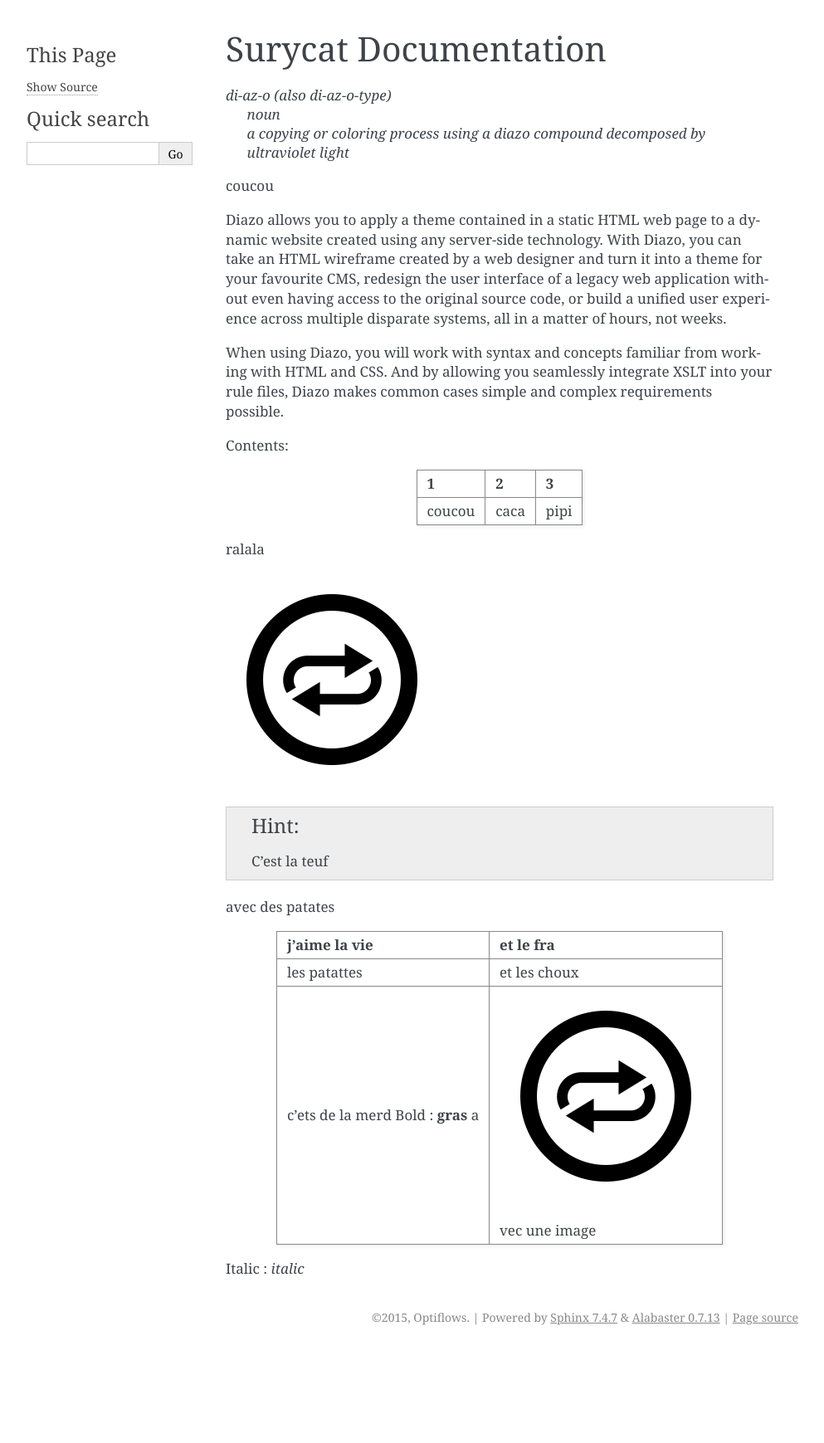
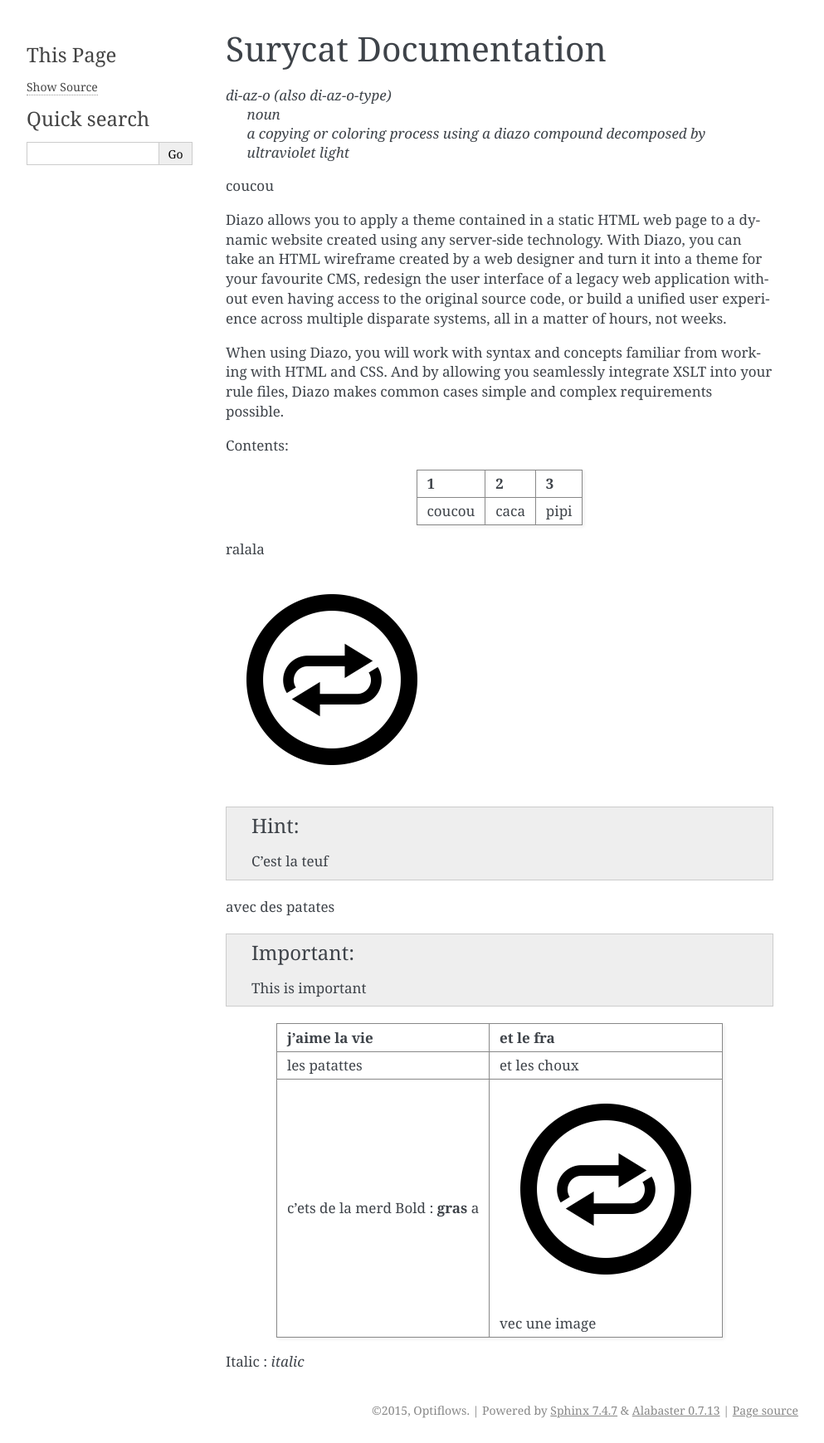
Before and after one commit to maximelerouxopti/Drop, a Sphinx documentation site: the page built from docs/index.rst, in a window 1280 px wide. Shown: the whole page at 83% size, without its empty margins (148-1141 px from the left). Built offline with Sphinx 7.4.7, drawn with Linux system fonts in a browser that asks for light colours; before the commit the page ends 1627 px from its top, so only the background shows below that.

Commit message:
+important

```diff
--- a/docs/index.rst
+++ b/docs/index.rst
@@ -34,6 +34,8 @@ ralala
 .. hint:: C'est la teuf
 avec des patates
 
+.. important:: This is important
+
 
 +----------------------------------+-----------------------------+
 | j'aime la vie                    | et le fra                   |
```
